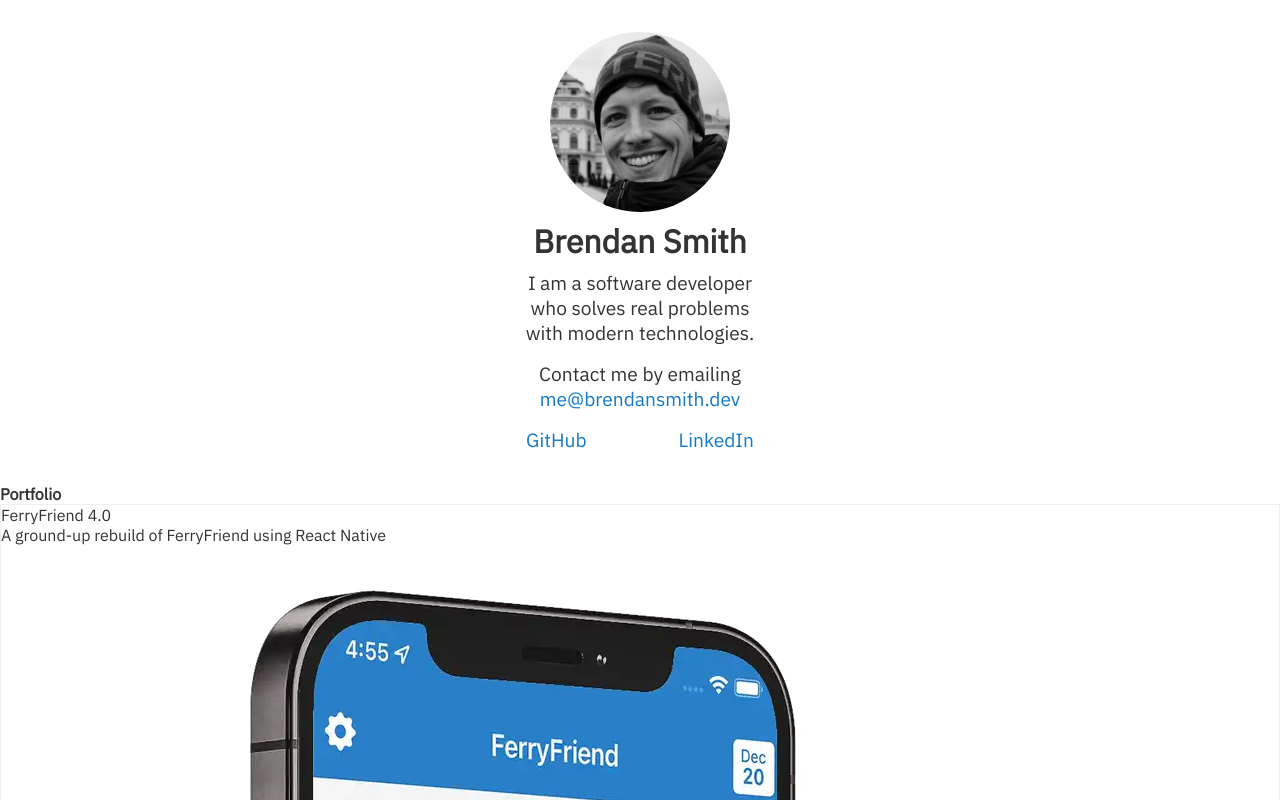
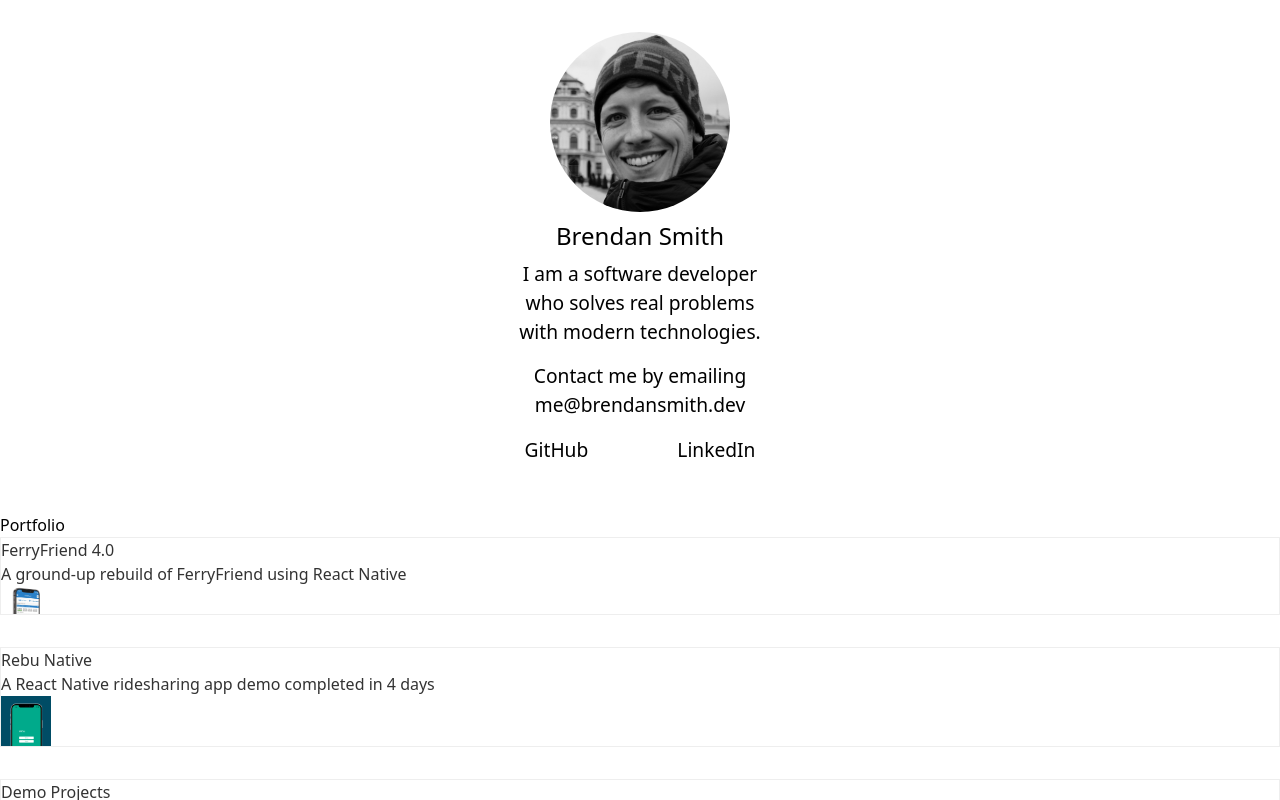
Before and after one commit to brendanrsmith/brendanrsmith.github.io, a Next.js app: page / in a window 1280 px wide. Shown: the top 800 px of the page. Built offline with nearby package versions, Linux system fonts and the light colour scheme; no server answers.

Commit message:
Add Tailwindcss, remove bootstrap

```diff
--- a/components/portfolioCard.tsx
+++ b/components/portfolioCard.tsx
@@ -1,5 +1,5 @@
+import Image from "next/future/image";
 import Link from "next/link";
-import { Card } from "react-bootstrap";
 import utilStyles from "../styles/utils.module.css";
 
 export default function PortfolioCard(props: {
@@ -12,13 +12,13 @@ export default function PortfolioCard(props: {
     <div>
       <Link href={props.url} as={process.env.BACKEND_URL + props.url}>
         <a>
-          <Card className={utilStyles.card}>
-            <Card.Body>
-              <Card.Title>{props.title}</Card.Title>
-              <Card.Subtitle>{props.subTitle}</Card.Subtitle>
-            </Card.Body>
-            <Card.Img variant="bottom" src={props.img} alt={props.title} />
-          </Card>
+          <div className={utilStyles.card}>
+            <div>
+              <div>{props.title}</div>
+              <div>{props.subTitle}</div>
+            </div>
+            <Image src={props.img} alt={props.title} width={50} height={50} />
+          </div>
         </a>
       </Link>
     </div>
--- a/package.json
+++ b/package.json
@@ -9,20 +9,21 @@
     "deploy": "rm -rf node_modules/.cache && next build && next export && touch out/.nojekyll && touch out/CNAME && echo \"www.brendansmith.dev\" >> out/CNAME  && git add out/ && git commit -m \"Deploy Next.js to gh-pages\" && git subtree push --prefix out origin gh-pages"
   },
   "dependencies": {
-    "bootstrap": "^5.2.1",
     "next": "latest",
     "react": "^18.2.0",
-    "react-bootstrap": "^2.5.0",
     "react-dom": "^18.2.0"
   },
   "devDependencies": {
     "@types/node": "^18.7.18",
     "@types/react": "^18.0.20",
+    "autoprefixer": "^10.4.12",
     "babel-plugin-transform-define": "^2.1.0",
     "eslint": "8.23.1",
     "eslint-config-next": "12.3.0",
     "eslint-config-prettier": "^8.5.0",
+    "postcss": "^8.4.16",
     "prettier": "2.7.1",
+    "tailwindcss": "^3.1.8",
     "typescript": "^4.8.3"
   }
 }
--- a/pages/index.tsx
+++ b/pages/index.tsx
@@ -1,6 +1,5 @@
-import Image from "next/image";
+import Image from "next/future/image";
 import utilStyles from "../styles/utils.module.css";
-import { Col, Container, Row } from "react-bootstrap";
 import Layout from "../components/layout";
 import PortfolioCard from "../components/portfolioCard";
 
@@ -13,9 +12,9 @@ export const customLoader = ({ src }: { src: string }): string => {
 export default function Home() {
   return (
     <Layout>
-      <Container fluid="xl" className={utilStyles.wrapper}>
-        <Row className="align-items-start">
-          <Col lg={4} xl={3} className={utilStyles.homeCard}>
+      <div className={utilStyles.wrapper}>
+        <div className="align-items-start">
+          <div className={utilStyles.homeCard}>
             <Image
               priority
               loader={customLoader}
@@ -26,7 +25,7 @@ export default function Home() {
               width={180}
               alt={name}
             />
-            <h1 style={{ marginTop: "0.5rem" }}>Brendan Smith</h1>
+            <h1 className="text-2xl" style={{ marginTop: "0.5rem" }}>Brendan Smith</h1>
             <div className={utilStyles.bioText}>
               <section>
                 <p style={{ paddingTop: "0.5rem" }}>
@@ -52,14 +51,14 @@ export default function Home() {
                 </p>
               </section>
             </div>
-          </Col>
-          <Col id="Content" lg={8} xl={9}>
-            <Container>
-              <Row>
+          </div>
+          <div id="Content" >
+            <div>
+              <div>
                 <h4 className={"mt-4"}>Portfolio</h4>
-              </Row>
-              <Row xs={1}>
-                <Col style={{}}>
+              </div>
+              <div>
+                <div style={{}}>
                   <PortfolioCard
                     url={"/ferryfriend"}
                     img={"/images/ff/hero-long.png"}
@@ -68,9 +67,9 @@ export default function Home() {
                       "A ground-up rebuild of FerryFriend using React Native"
                     }
                   />
-                </Col>
-              </Row>
-              <Row xs={1} md={2}>
+                </div>
+              </div>
+              <div>
                 <PortfolioCard
                   url={"/rebu"}
                   img={"/images/rebu/rebu-square.png"}
@@ -85,11 +84,11 @@ export default function Home() {
                   title={"Demo Projects"}
                   subTitle={"Feature demonstration apps"}
                 />
-              </Row>
-            </Container>
-          </Col>
-        </Row>
-      </Container>
+              </div>
+            </div>
+          </div>
+        </div>
+      </div>
     </Layout>
   );
 }
--- /dev/null
+++ b/postcss.config.js
@@ -0,0 +1,6 @@
+module.exports = {
+  plugins: {
+    tailwindcss: {},
+    autoprefixer: {},
+  },
+}
--- a/styles/global.css
+++ b/styles/global.css
@@ -1,80 +1,3 @@
-/*
-  Josh's Custom CSS Reset
-  https://www.joshwcomeau.com/css/custom-css-reset/
-*/
-*,
-*::before,
-*::after {
-  box-sizing: border-box;
-}
-* {
-  margin: 0;
-}
-html,
-body {
-  height: 100%;
-}
-body {
-  -webkit-font-smoothing: antialiased !important;
-  font-family: "IBM Plex Sans", -apple-system, BlinkMacSystemFont, Segoe UI,
-    Roboto, Oxygen, Ubuntu, Cantarell, Fira Sans, Droid Sans, Helvetica Neue,
-    sans-serif !important;
-  color: #333 !important;
-}
-img,
-picture,
-video,
-canvas,
-svg {
-  display: block;
-  max-width: 100%;
-}
-input,
-button,
-textarea,
-select {
-  font: inherit;
-}
-p,
-h1,
-h2,
-h3,
-h4,
-h5,
-h6 {
-  overflow-wrap: break-word;
-}
-#root,
-#__next {
-  isolation: isolate;
-}
-
-/* Link theme */
-a {
-  color: #1279c5 !important;
-  text-decoration: none !important;
-}
-
-a:hover {
-  /* text-decoration: underline; */
-  color: #0e5b95 !important;
-}
-
-/* Dark theme */
-@media (prefers-color-scheme: dark) {
-  body {
-    color: #eee !important;
-    background: #121212 !important;
-  }
-  a {
-    /* color: #2ca5ff !important; */
-    color: #809fff !important;
-  }
-  a:hover {
-    /* color: #1382d3 !important; */
-    color: #5d73b4 !important;
-  }
-}
-
-/* ensure all pages have Bootstrap CSS */
-@import "~bootstrap/dist/css/bootstrap.min.css";
+@tailwind base;
+@tailwind components;
+@tailwind utilities;
--- /dev/null
+++ b/tailwind.config.js
@@ -0,0 +1,11 @@
+/** @type {import('tailwindcss').Config} */
+module.exports = {
+  content: [
+    "./pages/**/*.{js,ts,jsx,tsx}",
+    "./components/**/*.{js,ts,jsx,tsx}",
+  ],
+  theme: {
+    extend: {},
+  },
+  plugins: [],
+}
```
Also changed, not shown: pages/ferryfriend.tsx (+35 -36 lines), pages/index.module.css (deleted), 2 other files (tests, documents, lock files or other folders).
